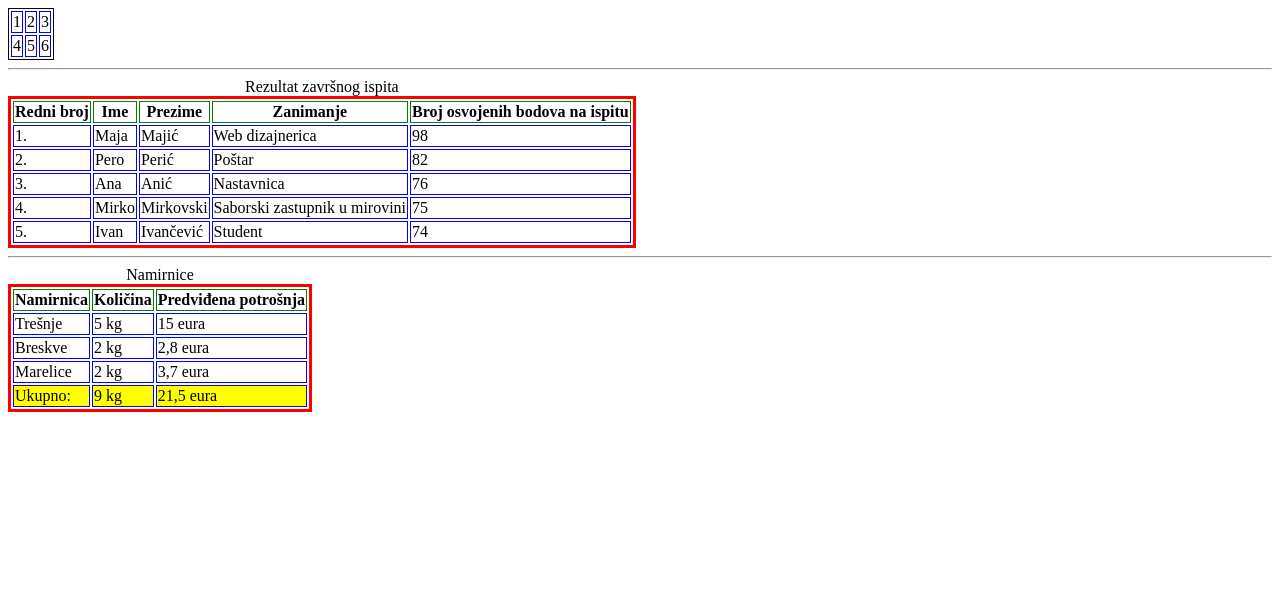
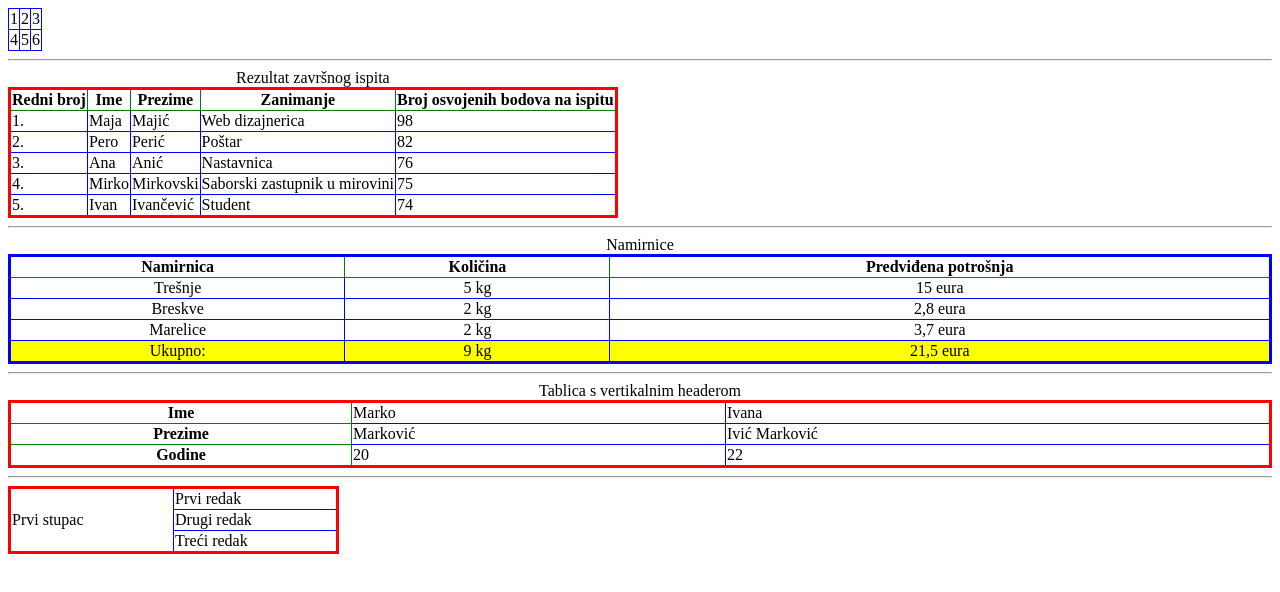
Before and after one commit to gerba031/algebra.tablice, a plain HTML site: page index.html in a window 1280 px wide. Drawn offline with Linux system fonts and the light colour scheme.

Commit message:
implementirana 5 tablica

```diff
--- a/index.html
+++ b/index.html
@@ -5,21 +5,18 @@
     <meta name="viewport" content="width=device-width, initial-scale=1.0">
     <title>Tablice</title>
 </head>
-<style>table {border: 3px solid red }
+<style>table {border: 3px solid red;
+border-collapse: collapse; }
 th {border: 1px solid green }
 td {border: 1px solid blue }
 </style>
 <body>
     <table style="border: 1px solid black">
         <tr>
-            <td>1</td>
-            <td>2</td>
-            <td>3</td>
+            <td>1</td><td>2</td><td>3</td>
         </tr>
         <tr>
-            <td>4</td>
-            <td>5</td>
-            <td>6</td>
+            <td>4</td><td>5</td><td>6</td>
         </tr>
     </table> <hr>
     <table >
@@ -43,7 +40,7 @@ td {border: 1px solid blue }
             <td>5.</td><td>Ivan</td><td>Ivančević</td><td>Student</td><td>74</td>
         </tr>
     </table> <hr>
-    <table >
+    <table style="border: 3px solid blue; width: 100%; text-align: center;">
         <caption>Namirnice</caption>
     <thead>
 <tr>
@@ -66,7 +63,46 @@ td {border: 1px solid blue }
             <td>Ukupno:</td><td>9 kg</td><td>21,5 eura</td>
         </tr>
     </tfoot>
+    </table> <hr>
+    <table style="width: 100%;">
+        <caption>Tablica s vertikalnim headerom</caption>
+    <tr>
+        <th>Ime</th>
+        <td>Marko</td>
+        <td>Ivana</td>
+    </tr>
+
+    <tr>
+        <th>Prezime</th>
+        <td>Marković</td>
+        <td>Ivić Marković</td>
+    </tr>
+    <tr>
+        <th>Godine</th>
+        <td>20</td>
+        <td>22</td>
+    </tr>
+    </table> <hr>
+
+    <table border="1">
+        <tr>
+            <td rowspan="3" width="160">Prvi stupac</td>
+            <td width="160">Prvi redak</td>
+        </tr>
+        <tr>
+            <td >Drugi redak</td>
+
+        </tr>
+        <tr>
+            <td >Treći redak</td>
+
+        </tr>
+
+
     </table>
+
+
+
 
 
 </body>
```
